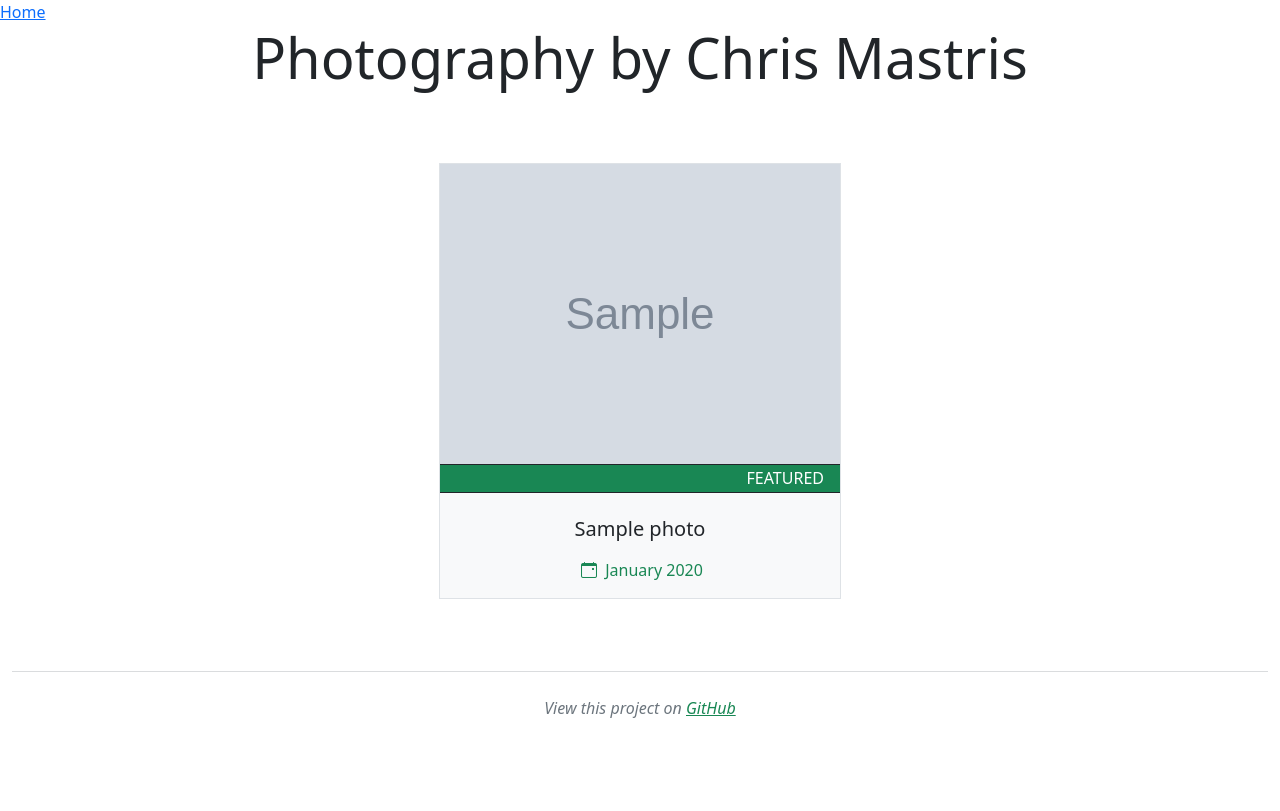
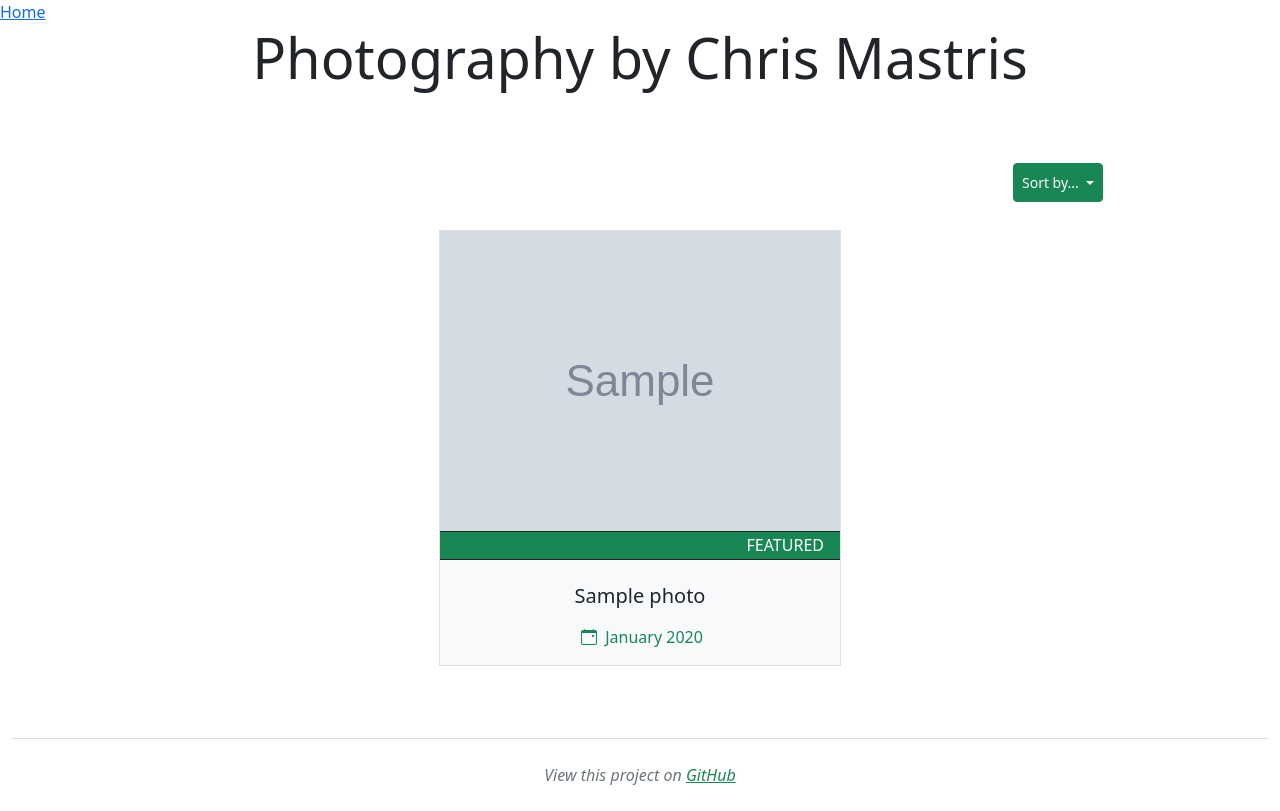
Before and after one commit to Cmastris/django_photo_gallery, a Django app: page / in a window 1280 px wide. Before the commit the page ends 718 px from the top, so only its background shows below. Run offline with Django 4.2, Linux system fonts and the light colour scheme; tables that the repository leaves empty hold one stand-in row (values such as "Sample post"); grey boxes marked "Sample" are stand-in pictures; some libraries are stand-ins or nearby versions.

Commit message:
Add sorting dropdown to photo list template

```diff
--- a/photo_gallery/photos/templates/photos/photo_list.html
+++ b/photo_gallery/photos/templates/photos/photo_list.html
@@ -17,8 +17,42 @@
   </div>
   {% endif %}
 
+  {# Sorting dropdown #}
+  <div class="row justify-content-lg-center pt-4 mt-4">
+    <div class="col-md-10">
+      <div class="dropdown text-end">
+        <button class="btn btn-success btn-sm p-2 dropdown-toggle" id="dropdownMenuButton" type="button" data-bs-toggle="dropdown" aria-expanded="false">
+          Sort by...
+        </button>
+        <ul class="dropdown-menu" aria-labelledby="dropdownMenuButton">
+          <li>
+            {% if sorting == 'default' %}
+            <a class="dropdown-item active" href="#" aria-current="true">Featured (default)</a>
+            {% else %}
+            <a class="dropdown-item" href="{% if homepage %}/{% else %}{{ collection.get_absolute_url }}{% endif %}">Featured (default)</a>
+            {% endif %}
+          </li>
+          <li>
+            {% if sorting == 'new' %}
+            <a class="dropdown-item active" href="#" aria-current="true">Newest</a>
+            {% else %}
+            <a class="dropdown-item" href="?sort=new">Newest</a>
+            {% endif %}
+          </li>
+          <li>
+            {% if sorting == 'old' %}
+            <a class="dropdown-item active" href="#" aria-current="true">Oldest</a>
+            {% else %}
+            <a class="dropdown-item" href="?sort=old">Oldest</a>
+            {% endif %}
+          </li>
+        </ul>
+      </div>
+    </div>
+  </div>
+
   {# Photo listings #}
-  <div class="mt-4 mb-5">
+  <div class="mt-1 mb-5">
 
     <div class="row justify-content-lg-center">
       {% for photo in photo_list %}
```
